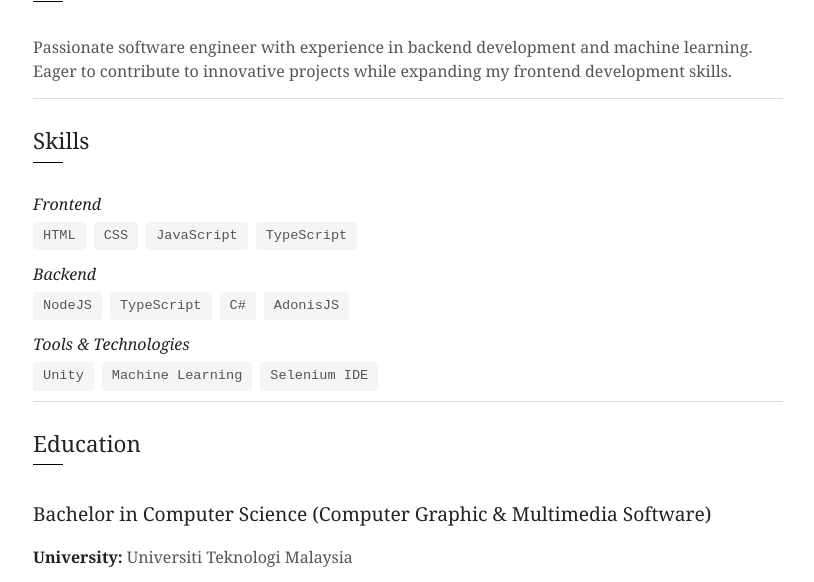
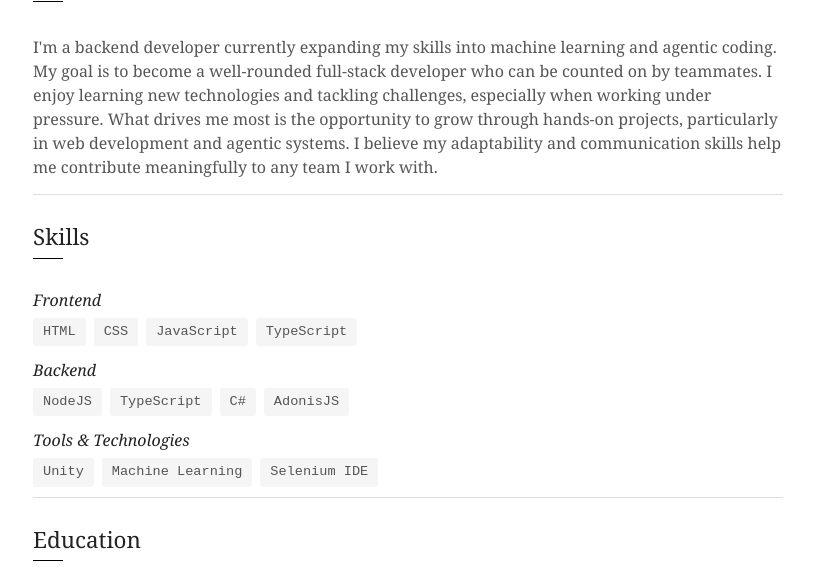
Before and after one commit to CommanderThrow/single-page-cv, a plain HTML site: page index.html in a window 1280 px wide. Shown: the part 190-772 px from the top of the page, without its empty margins (232-1046 px from the left). Drawn offline with Linux system fonts and the light colour scheme.

Commit message:
feat: added more information on the about section

```diff
--- a/index.html
+++ b/index.html
@@ -29,9 +29,14 @@
       <h2>Junior Software Engineer</h2>
       <div class="section-content">
         <p>
-          Passionate software engineer with experience in backend development
-          and machine learning. Eager to contribute to innovative projects while
-          expanding my frontend development skills.
+          I'm a backend developer currently expanding my skills into machine
+          learning and agentic coding. My goal is to become a well-rounded
+          full-stack developer who can be counted on by teammates. I enjoy
+          learning new technologies and tackling challenges, especially when
+          working under pressure. What drives me most is the opportunity to grow
+          through hands-on projects, particularly in web development and agentic
+          systems. I believe my adaptability and communication skills help me
+          contribute meaningfully to any team I work with.
         </p>
       </div>
     </header>
```
